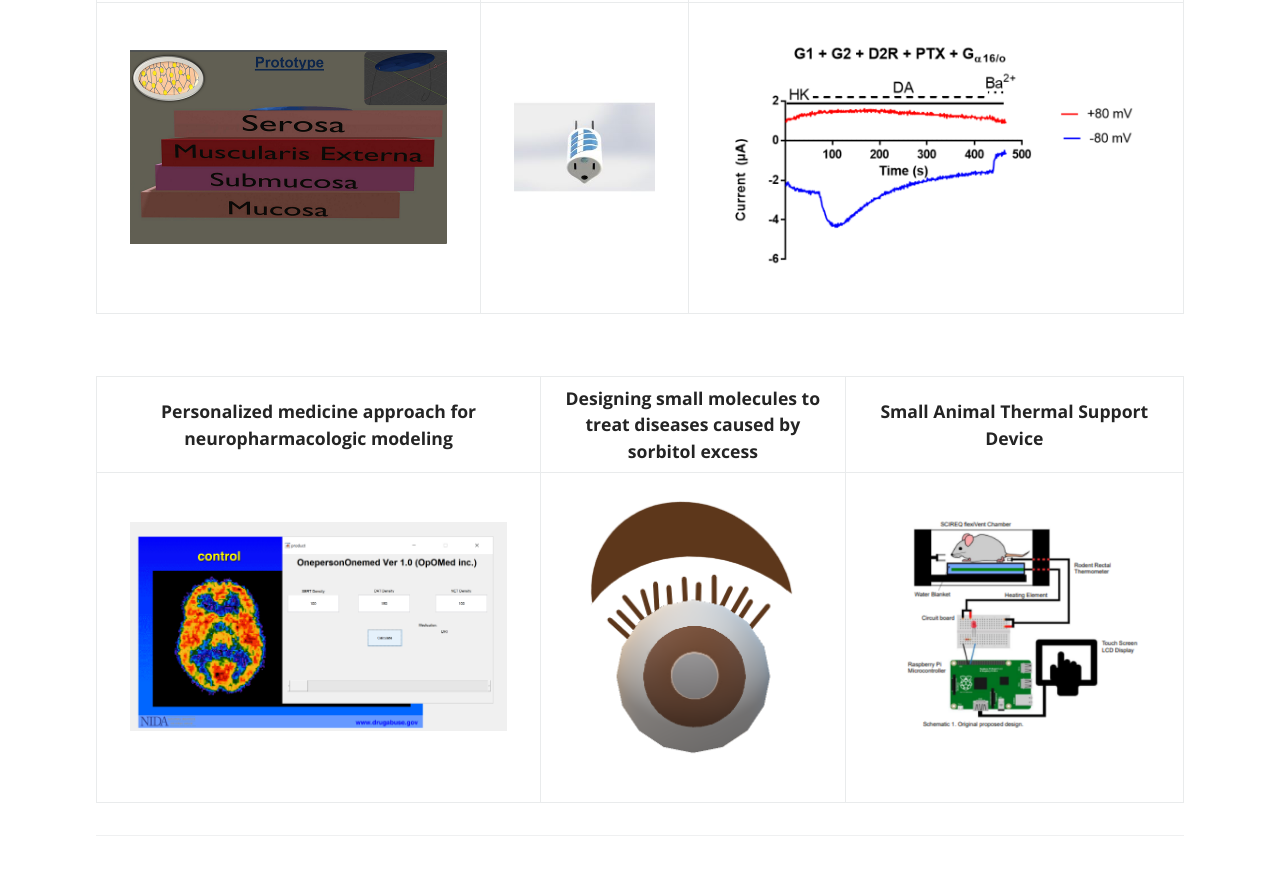
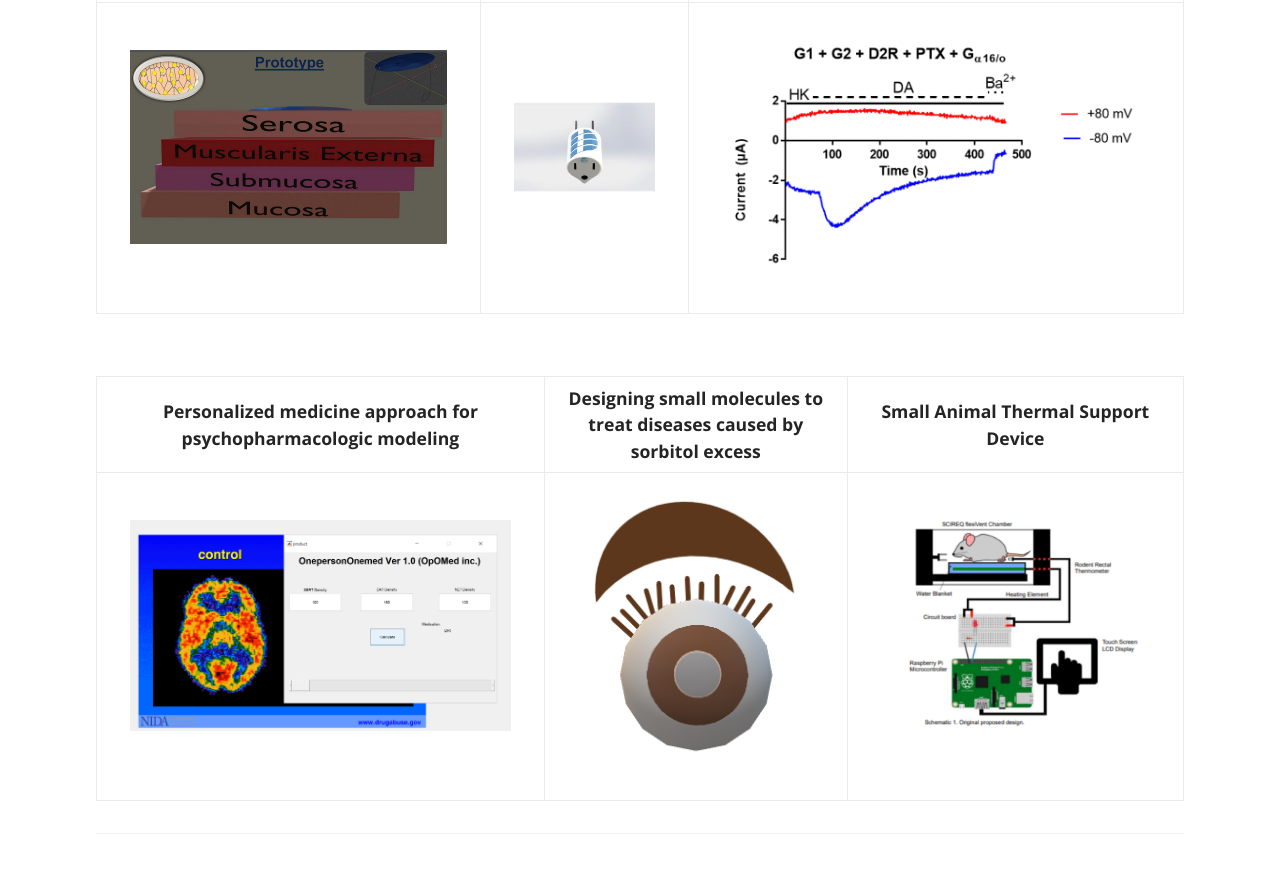
Before and after one commit to EyeCanDoIt/EyeCanDoIt.github.io, a Jekyll site: the page built from index.md, in a window 1280 px wide and 900 px high, scrolled down 2842 px. Shown: the top 875 px of the window. Built offline with Jekyll 4.4.1, drawn with Linux system fonts in a browser that asks for light colours.

Commit message:
Update index.md

```diff
--- a/index.md
+++ b/index.md
@@ -64,6 +64,6 @@
 
 <br>
 
-| Personalized medicine approach for neuropharmacologic modeling  | Designing small molecules to treat diseases caused by sorbitol excess | Small Animal Thermal Support Device |
+| Personalized medicine approach for psychopharmacologic modeling  | Designing small molecules to treat diseases caused by sorbitol excess | Small Animal Thermal Support Device |
 |     :---:    |     :---:      |     :---:     |
 | <a href="opomed" class="btn" style="color:#E0E0E0"><img src="https://EyeCanDoIt.github.io/Images/opomed.png" alt="https://EyeCanDoIt.github.io/Images/opomed.png" loading="lazy"></a>   | <a href="sorbitol" class="btn" style="color:#E0E0E0"><img src="https://EyeCanDoIt.github.io/Images/eye.png" alt="https://EyeCanDoIt.github.io/Images/eye.png" alt=" " width="90%" height="90%"  loading="lazy"></a>     | <a href="thermoreg" class="btn" style="color:#E0E0E0"><img src="https://EyeCanDoIt.github.io/Images/scireq.png" alt="https://EyeCanDoIt.github.io/Images/scireq.png" loading="lazy"></a>    |
```
